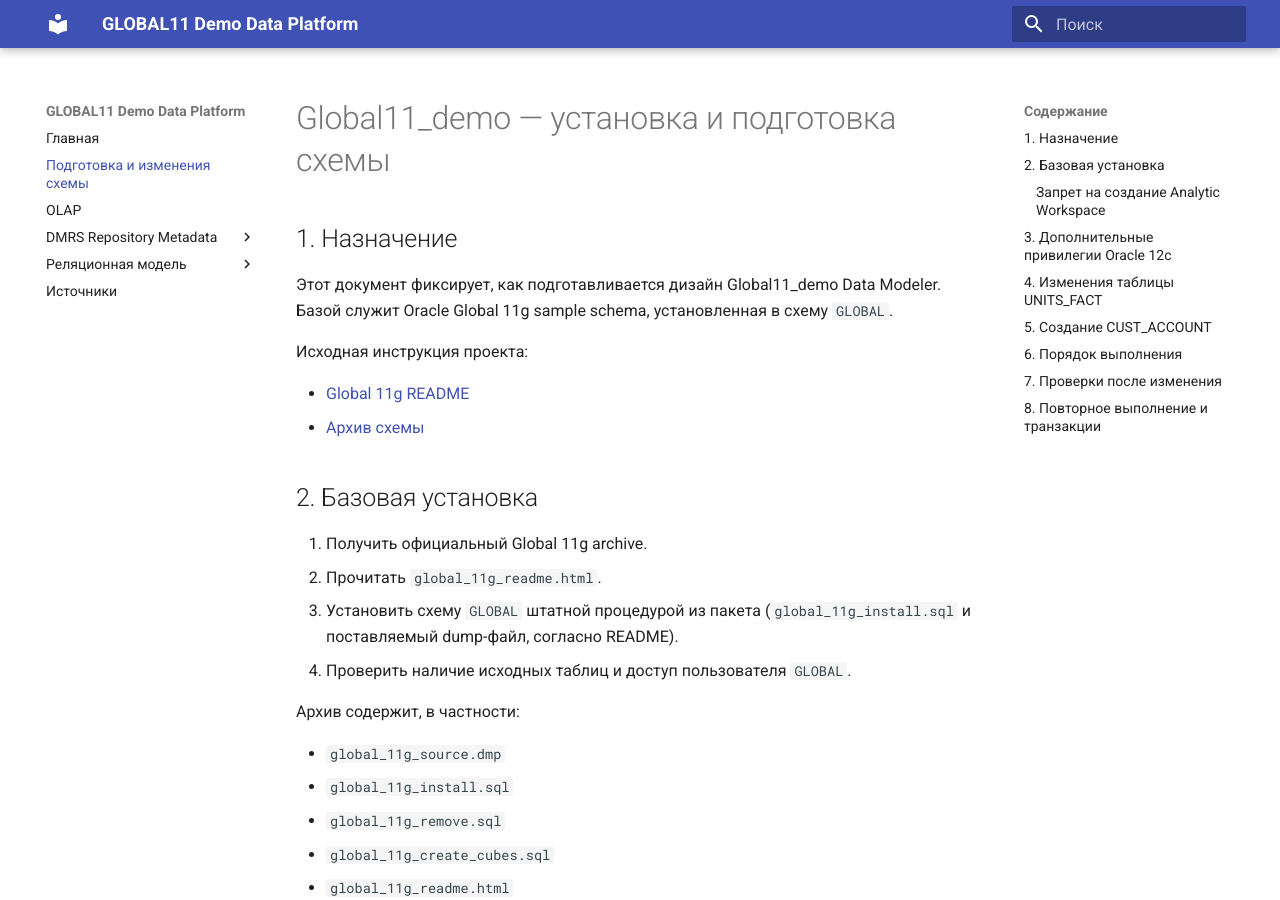
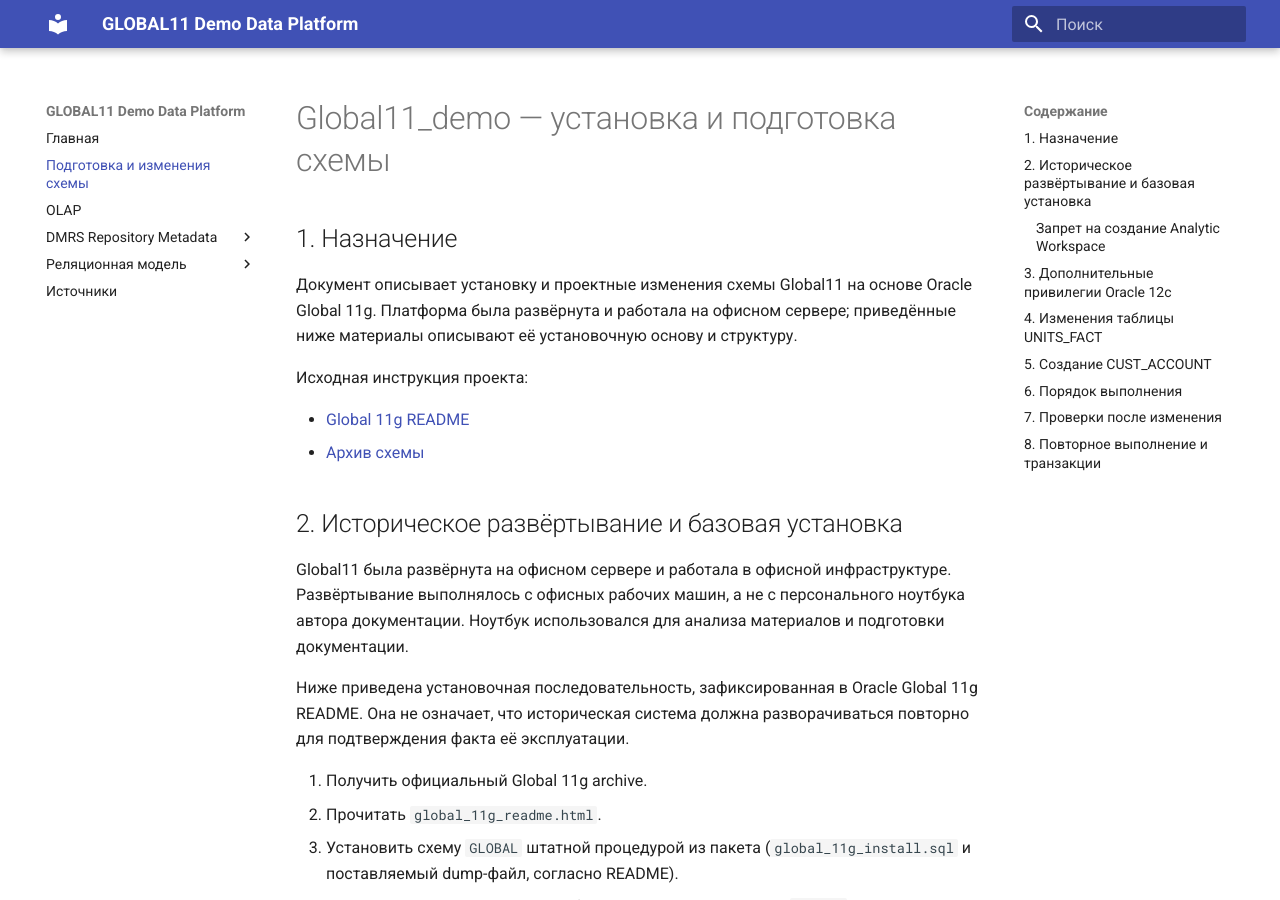
Before and after one commit to ekatmoz88-alt/global11-demo-data-platform, an MkDocs documentation site: the page built from docs/GLOBAL11-DEMO-SETUP.md, in a window 1280 px wide and 900 px high. Built offline with MkDocs 1.6.1 and Material for MkDocs 9.7.7, drawn with Linux system fonts in a browser that asks for light colours; some of the changed text lies outside the part shown.

Commit message:
Correct Global11 project deployment context

```diff
--- a/docs/GLOBAL11-DEMO-SETUP.md
+++ b/docs/GLOBAL11-DEMO-SETUP.md
@@ -2,14 +2,18 @@
 
 ## 1. Назначение
 
-Этот документ фиксирует, как подготавливается дизайн Global11_demo Data Modeler. Базой служит Oracle Global 11g sample schema, установленная в схему `GLOBAL`.
+Документ описывает установку и проектные изменения схемы Global11 на основе Oracle Global 11g. Платформа была развёрнута и работала на офисном сервере; приведённые ниже материалы описывают её установочную основу и структуру.
 
 Исходная инструкция проекта:
 
 - [Global 11g README](http://www.oracle.com/technetwork/database/options/olap/global-11g-readme-082667.html)
 - [Архив схемы](http://www.oracle.com/technetwork/database/enterprise-edition/downloads/global-11g-schema-1-128202.zip)
 
-## 2. Базовая установка
+## 2. Историческое развёртывание и базовая установка
+
+Global11 была развёрнута на офисном сервере и работала в офисной инфраструктуре. Развёртывание выполнялось с офисных рабочих машин, а не с персонального ноутбука автора документации. Ноутбук использовался для анализа материалов и подготовки документации.
+
+Ниже приведена установочная последовательность, зафиксированная в Oracle Global 11g README. Она не означает, что историческая система должна разворачиваться повторно для подтверждения факта её эксплуатации.
 
 1. Получить официальный Global 11g archive.
 2. Прочитать `global_11g_readme.html`.
@@ -109,4 +113,4 @@ FROM GLOBAL.CUST_ACCOUNT;
 
 ## 8. Повторное выполнение и транзакции
 
-Скрипт изменений схемы предназначен для однократного запуска на чистой исходной схеме. Повторный запуск завершится ошибкой на уже существующих колонках/таблице. Перед применением используйте резервную копию или отдельную тестовую схему и согласуйте транзакционный режим с DBA.
+Скрипт изменений схемы предназначен для однократного применения к исходной структуре. Повторный запуск может завершиться ошибкой на уже существующих колонках или таблице. Перед повторным применением в любой среде проверьте фактическое состояние объектов, используйте резервную копию и согласуйте транзакционный режим с DBA. Исторический факт работы Global11 на офисном сервере не зависит от повторного запуска этих скриптов в рамках подготовки портфолио.
```
